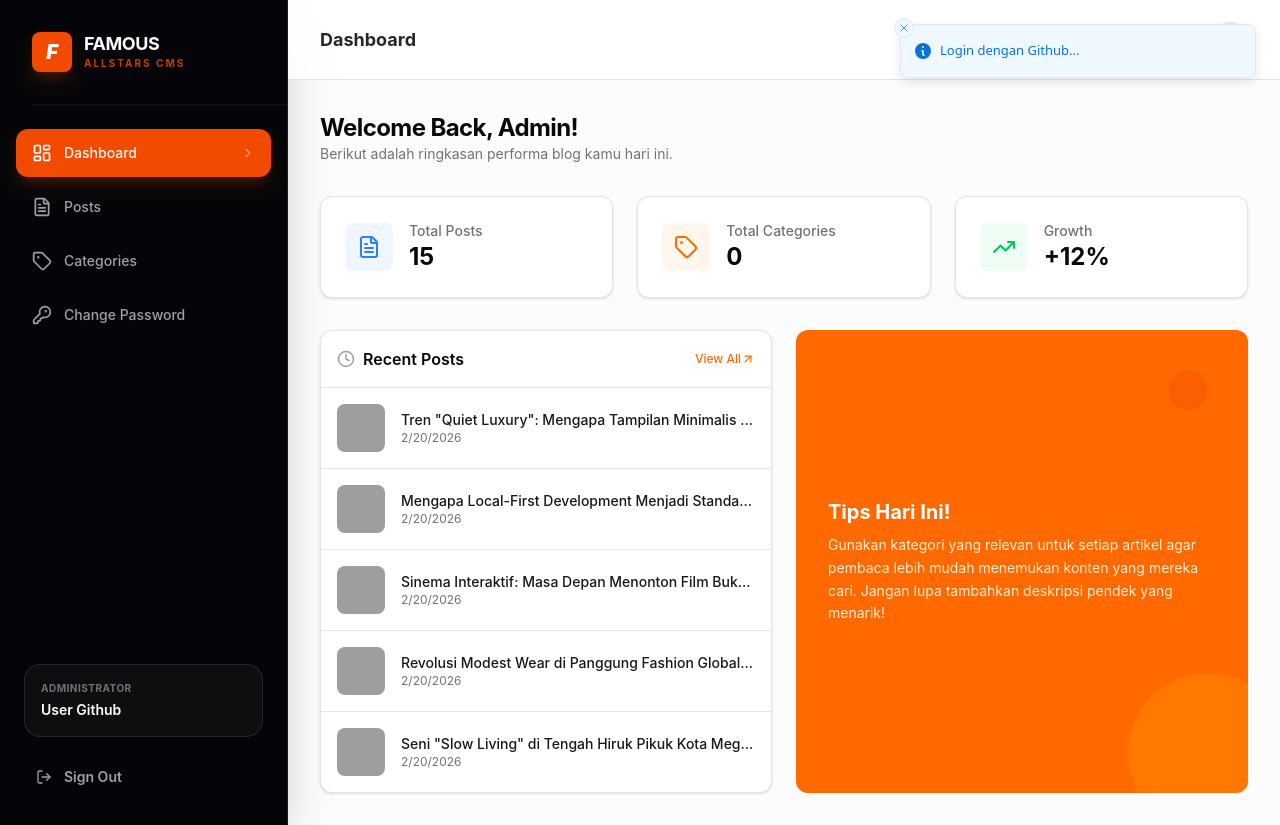
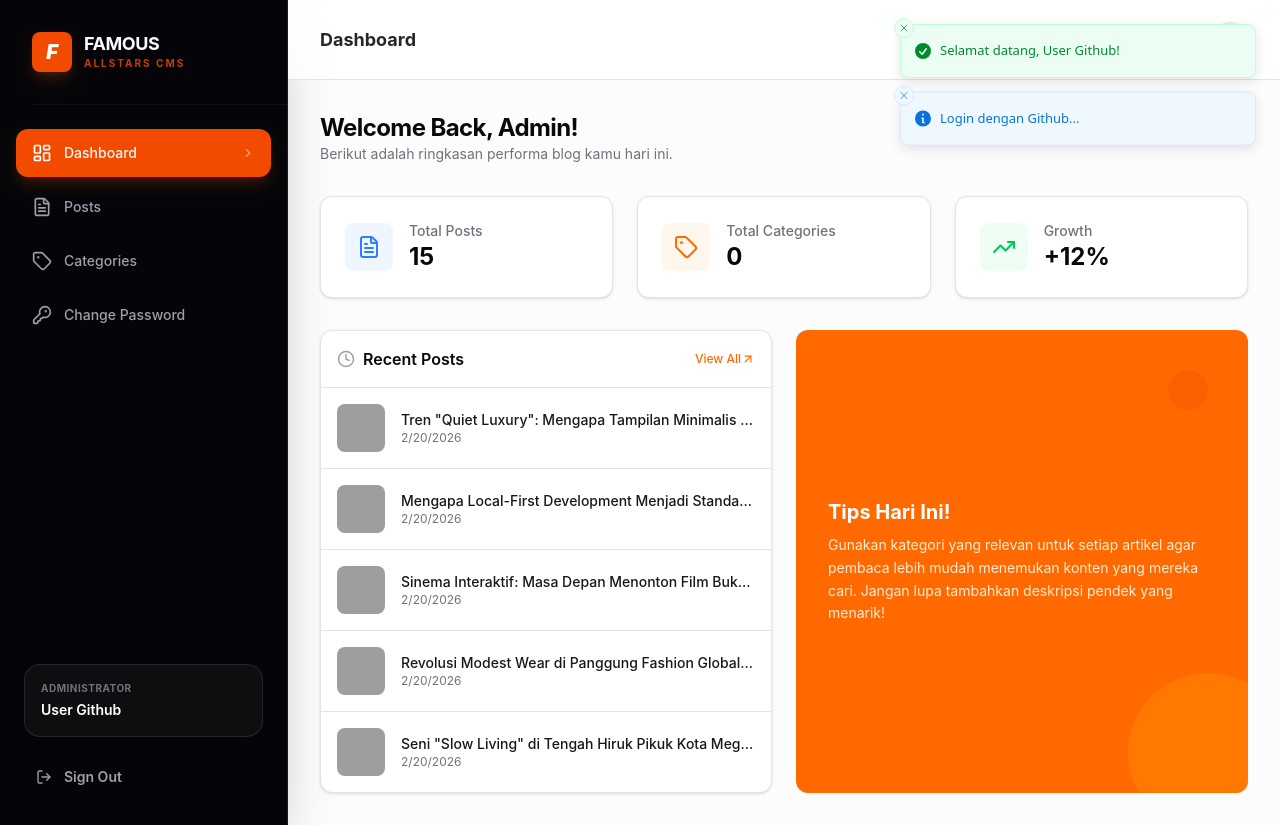
Before and after one commit to elnobrianardi/fas-test, a React (Vite) app: page /login in a window 1280 px wide. Both pictures are taken after a click on the button "Github". Built offline with nearby package versions, Linux system fonts and the light colour scheme; data requests are answered from the project's data file; grey boxes are pictures that could not be loaded.

Commit message:
feat: add new user and enhance name formatting in login and admin layout

```diff
--- a/db.json
+++ b/db.json
@@ -205,6 +205,12 @@
       "name": "tes1",
       "email": "tes@tes.id",
       "password": "123123"
+    },
+    {
+      "id": "c33f",
+      "name": "wahyu santoso",
+      "email": "wahyu@gmail.com",
+      "password": "wahyu"
     }
   ]
 }
--- a/src/layouts/AdminLayout.tsx
+++ b/src/layouts/AdminLayout.tsx
@@ -1,5 +1,5 @@
-import { Outlet, Link, useNavigate, useLocation } from 'react-router-dom';
-import { useAuthStore } from '../stores/authStore';
+import { Outlet, Link, useNavigate, useLocation } from "react-router-dom";
+import { useAuthStore } from "../stores/authStore";
 import {
   LayoutDashboard,
   FileText,
@@ -7,9 +7,9 @@ import {
   KeyRound,
   LogOut,
   Menu,
-  ChevronRight
-} from 'lucide-react';
-import { useState } from 'react';
+  ChevronRight,
+} from "lucide-react";
+import { useState } from "react";
 import { Button } from "@/components/ui/button";
 import { Separator } from "@/components/ui/separator";
 
@@ -21,31 +21,56 @@ const AdminLayout = () => {
 
   const handleLogout = () => {
     logout();
-    navigate('/login');
+    navigate("/login");
   };
 
+  const formatName = (name: string) => {
+    if (!name) return "Admin FAS";
+    return name
+      .toLowerCase()
+      .split(" ")
+      .map((word) => word.charAt(0).toUpperCase() + word.slice(1))
+      .join(" ");
+  };
+
+  // Mendapatkan inisial nama user
+  const getInitials = (name: string) => {
+    if (!name) return "AD";
+    const parts = name.split(" ");
+    if (parts.length >= 2) {
+      return parts[0][0].toUpperCase() + parts[1][0].toUpperCase();
+    }
+    return parts[0][0].toUpperCase();
+  };
+
+  // Mengubah nama jadi camel case
+
   const menuItems = [
-    { path: '/admin/dashboard', name: 'Dashboard', icon: LayoutDashboard },
-    { path: '/admin/posts', name: 'Posts', icon: FileText },
-    { path: '/admin/categories', name: 'Categories', icon: Tag },
-    { path: '/admin/change-password', name: 'Change Password', icon: KeyRound },
+    { path: "/admin/dashboard", name: "Dashboard", icon: LayoutDashboard },
+    { path: "/admin/posts", name: "Posts", icon: FileText },
+    { path: "/admin/categories", name: "Categories", icon: Tag },
+    { path: "/admin/change-password", name: "Change Password", icon: KeyRound },
   ];
 
   return (
     <div className="flex min-h-screen bg-zinc-50/50">
       {/* Sidebar Desktop */}
       <aside className="hidden md:flex w-72 flex-col bg-sidebar text-sidebar-foreground border-r border-sidebar-border shadow-2xl">
-        <div className="p-8">
+        <Link to="/" className="p-8">
           <div className="flex items-center gap-3">
             <div className="h-10 w-10 bg-primary rounded-lg flex items-center justify-center shadow-lg shadow-primary/20">
               <span className="text-white font-black text-xl italic">F</span>
             </div>
             <div>
-              <h1 className="font-bold text-lg leading-tight tracking-tight">FAMOUS</h1>
-              <p className="text-[10px] tracking-[0.2em] text-primary font-bold uppercase opacity-80">Allstars CMS</p>
+              <h1 className="font-bold text-lg leading-tight tracking-tight">
+                FAMOUS
+              </h1>
+              <p className="text-[10px] tracking-[0.2em] text-primary font-bold uppercase opacity-80">
+                Allstars CMS
+              </p>
             </div>
           </div>
-        </div>
+        </Link>
 
         <Separator className="bg-sidebar-border opacity-50 mb-6 mx-8 w-auto" />
 
@@ -58,12 +83,19 @@ const AdminLayout = () => {
                 to={item.path}
                 className={`group flex items-center justify-between px-4 py-3.5 rounded-xl transition-all duration-200 ${
                   isActive
-                    ? 'bg-primary text-primary-foreground shadow-lg shadow-primary/20'
-                    : 'hover:bg-sidebar-accent hover:text-sidebar-accent-foreground text-zinc-400'
+                    ? "bg-primary text-primary-foreground shadow-lg shadow-primary/20"
+                    : "hover:bg-sidebar-accent hover:text-sidebar-accent-foreground text-zinc-400"
                 }`}
               >
                 <div className="flex items-center gap-3">
-                  <item.icon size={20} className={isActive ? 'text-white' : 'group-hover:text-primary transition-colors'} />
+                  <item.icon
+                    size={20}
+                    className={
+                      isActive
+                        ? "text-white"
+                        : "group-hover:text-primary transition-colors"
+                    }
+                  />
                   <span className="font-medium text-sm">{item.name}</span>
                 </div>
                 {isActive && <ChevronRight size={14} className="opacity-50" />}
@@ -74,8 +106,12 @@ const AdminLayout = () => {
 
         <div className="p-6 mt-auto">
           <div className="bg-sidebar-accent/50 rounded-2xl p-4 mb-4 border border-sidebar-border">
-            <p className="text-[10px] uppercase tracking-wider text-zinc-500 font-bold mb-1">Administrator</p>
-            <p className="text-sm font-semibold truncate text-white">{user?.name || 'Admin FAS'}</p>
+            <p className="text-[10px] uppercase tracking-wider text-zinc-500 font-bold mb-1">
+              Administrator
+            </p>
+            <p className="text-sm font-semibold truncate text-white">
+              {user?.name ? formatName(user.name) : "Admin FAS"}
+            </p>
           </div>
 
           <Button
@@ -102,13 +138,21 @@ const AdminLayout = () => {
               <Menu />
             </button>
             <h2 className="font-bold text-zinc-800 text-lg capitalize">
-               {location.pathname.split('/').pop()?.replace('-', ' ')}
+              {location.pathname.split("/").pop()?.replace("-", " ")}
             </h2>
           </div>
 
           <div className="flex items-center gap-4">
+            <div className="hidden sm:flex flex-col items-end">
+              <span className="text-sm font-semibold text-zinc-800">
+                {formatName(user?.name || "")}
+              </span>
+              <span className="text-[10px] text-zinc-500">Online</span>
+            </div>
             <div className="h-9 w-9 rounded-full bg-zinc-100 border border-zinc-200 flex items-center justify-center">
-                <span className="text-xs font-bold text-zinc-600">EB</span>
+              <span className="text-xs font-bold text-zinc-600">
+                {getInitials(user?.name || "AD")}
+              </span>
             </div>
           </div>
         </header>
--- a/src/pages/Auth/Login.tsx
+++ b/src/pages/Auth/Login.tsx
@@ -26,6 +26,15 @@ const Login = () => {
   const [isLoading, setIsLoading] = useState(false);
   const [showPassword, setShowPassword] = useState(false);
 
+  const formatName = (name: string) => {
+    if (!name) return "Admin FAS";
+    return name
+      .toLowerCase()
+      .split(" ")
+      .map((word) => word.charAt(0).toUpperCase() + word.slice(1))
+      .join(" ");
+  };
+
   const handleLogin = async (e: React.FormEvent) => {
     e.preventDefault();
     setIsLoading(true);
@@ -38,13 +47,14 @@ const Login = () => {
       const users = await response.json();
 
       if (users.length > 0 && users[0].password === password) {
+        const cleanName = formatName(users[0].name);
         // Login Sukses
         login({
           id: users[0].id,
           email: users[0].email,
-          name: users[0].name,
+          name: cleanName,
         });
-        toast.success(`Selamat datang, ${users[0].name}!`);
+        toast.success(`Selamat datang, ${cleanName}!`);
         navigate("/admin/dashboard");
       } else {
         toast.error("Email atau Password salah!");
@@ -59,13 +69,22 @@ const Login = () => {
 
   // Social Login (simulasi)
   const handleSocialLogin = (platform: string) => {
+    setIsLoading(true);
+    const dummyName = formatName(`user ${platform}`);
+
     toast.info(`Login dengan ${platform}...`);
-    login({
-      id: "2",
-      email: "elno@example.com",
-      name: `User ${platform}`,
-    });
-    navigate("/admin/dashboard");
+
+    setTimeout(() => {
+      login({
+        id: "2",
+        email: "elno@example.com",
+        name: dummyName,
+      });
+
+      setIsLoading(false);
+      toast.success(`Selamat datang, ${dummyName}!`);
+      navigate("/admin/dashboard");
+    }, 1000);
   };
 
   return (
```
Lines whose indentation alone changed are shown as unchanged.
